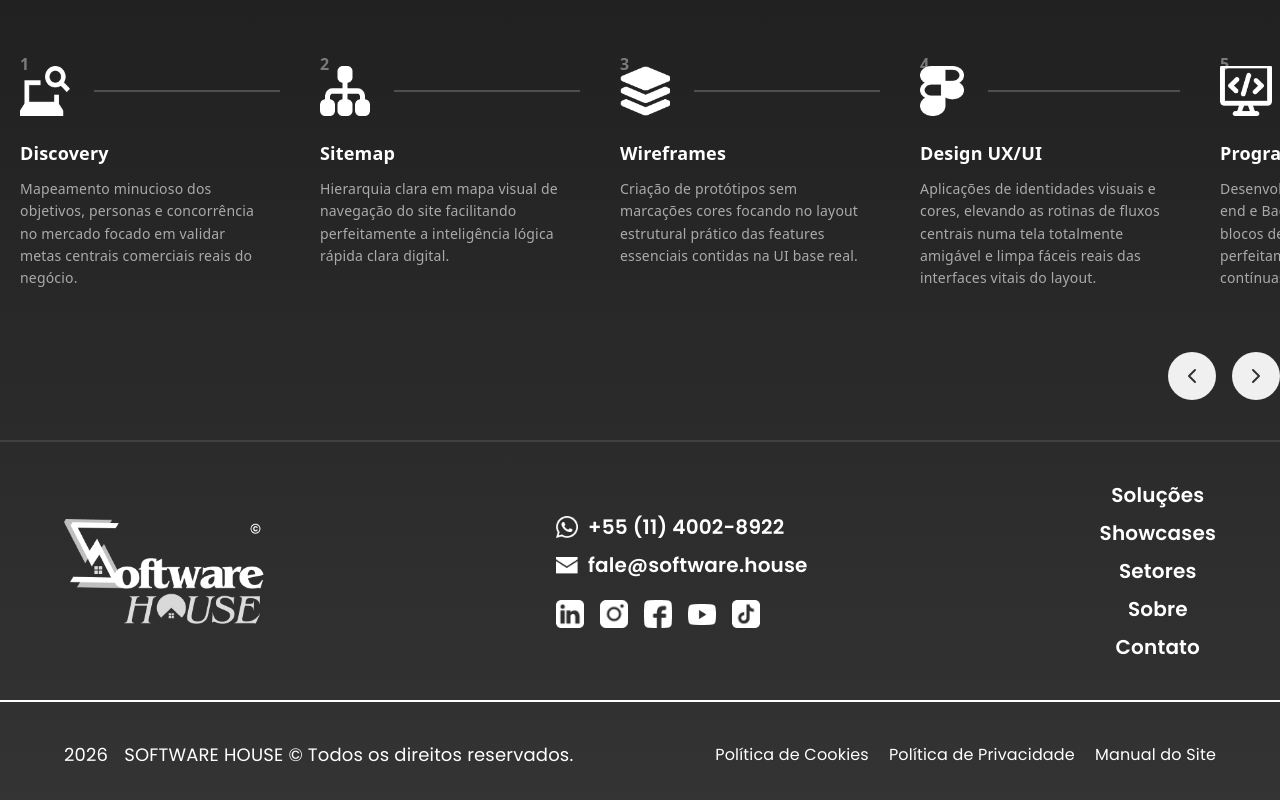
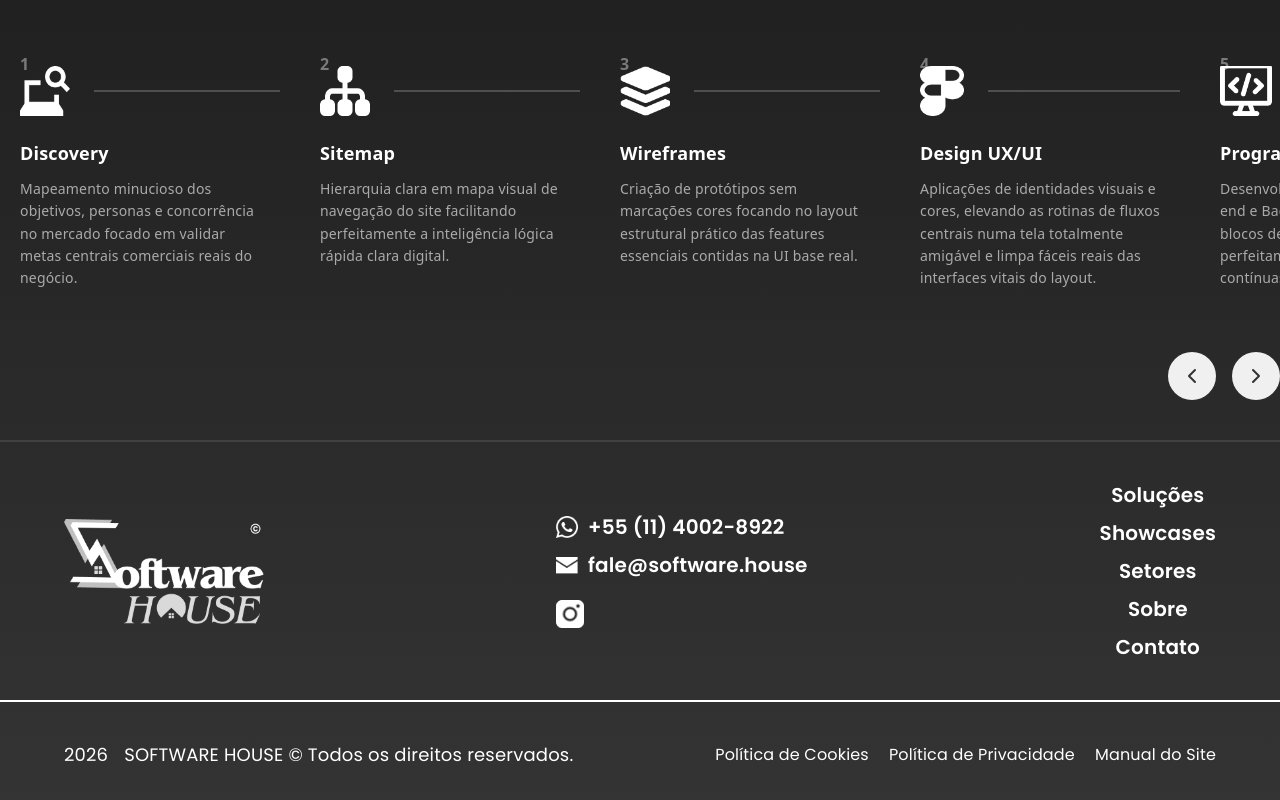
Before and after one commit to Sigma-Software-House/Software-House, a React (Vite) app: page /contato in a window 1280 px wide. Shown: the part 1372-2172 px from the top of the page. Built offline with nearby package versions, Linux system fonts and the light colour scheme.

Commit message:
feat: Adicionar link do instagram no footer, remover outras redes sociais sem links

```diff
--- a/src/components/footer/Footer.tsx
+++ b/src/components/footer/Footer.tsx
@@ -23,13 +23,13 @@ const Footer = () => {
                             fale@software.house
                         </p>
                         <div className='footerSocialIcons'>
-                            <a className='footerSocialLink' href='#' aria-label="LinkedIn">
+                            {/* <a className='footerSocialLink' href='#' aria-label="LinkedIn">
                                 <img src="/icons/linkedin.png" alt="LinkedIn" loading="lazy" decoding="async" />
-                            </a>
-                            <a className='footerSocialLink' href='#' aria-label="Instagram">
+                            </a> */}
+                            <a className='footerSocialLink' href='https://www.instagram.com/softwarehouse.sigma' aria-label="Instagram">
                                 <img src="/icons/instagram.png" alt="Instagram" loading="lazy" decoding="async" />
                             </a>
-                            <a className='footerSocialLink' href='#' aria-label="Facebook">
+                            {/* <a className='footerSocialLink' href='#' aria-label="Facebook">
                                 <img src="/icons/facebook.png" alt="Facebook" loading="lazy" decoding="async" />
                             </a>
                             <a className='footerSocialLink' href='#' aria-label="YouTube">
@@ -37,7 +37,7 @@ const Footer = () => {
                             </a>
                             <a className='footerSocialLink' href='#' aria-label="TikTok">
                                 <img src="/icons/tiktok.png" alt="TikTok" loading="lazy" decoding="async" />
-                            </a>
+                            </a> */}
                         </div>
                     </div>
 
```
